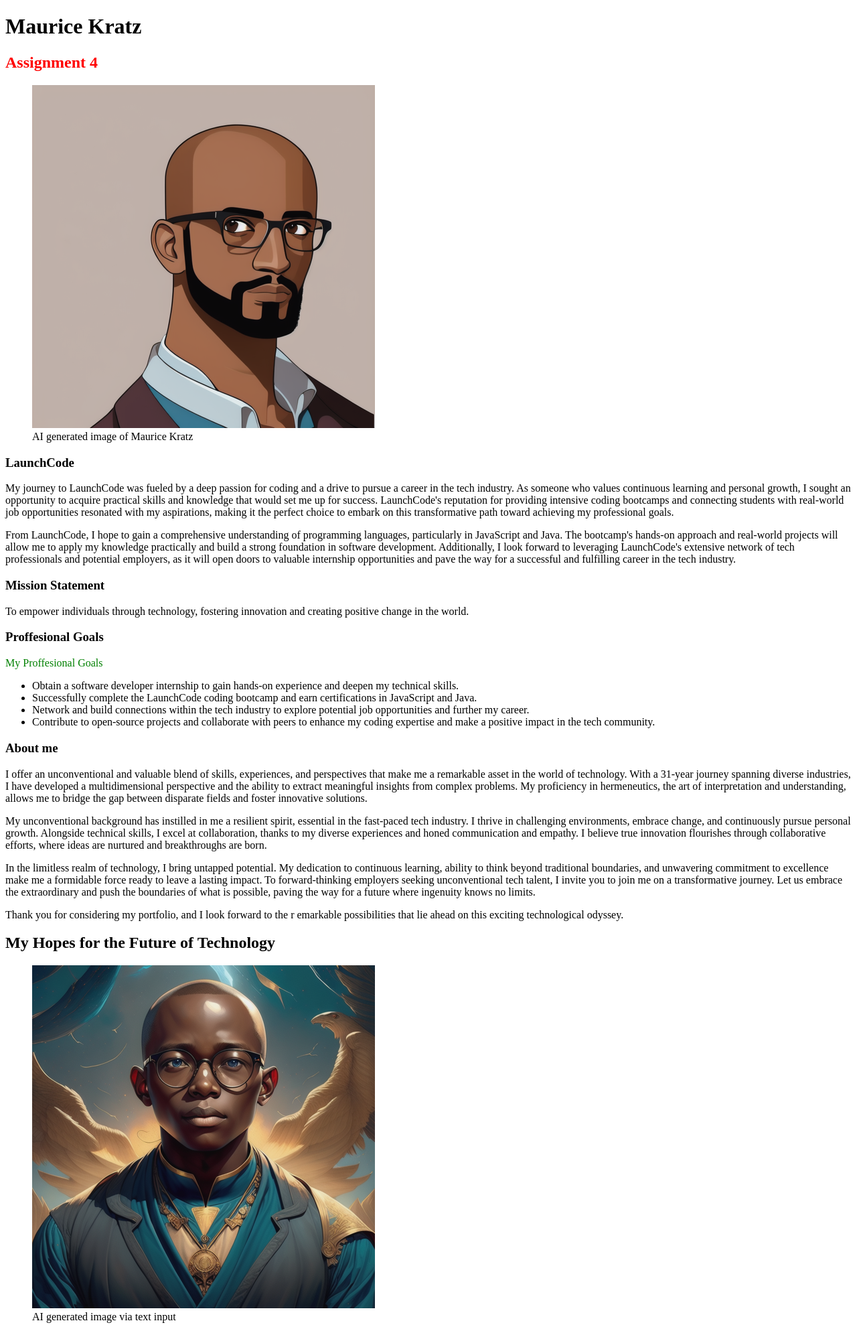
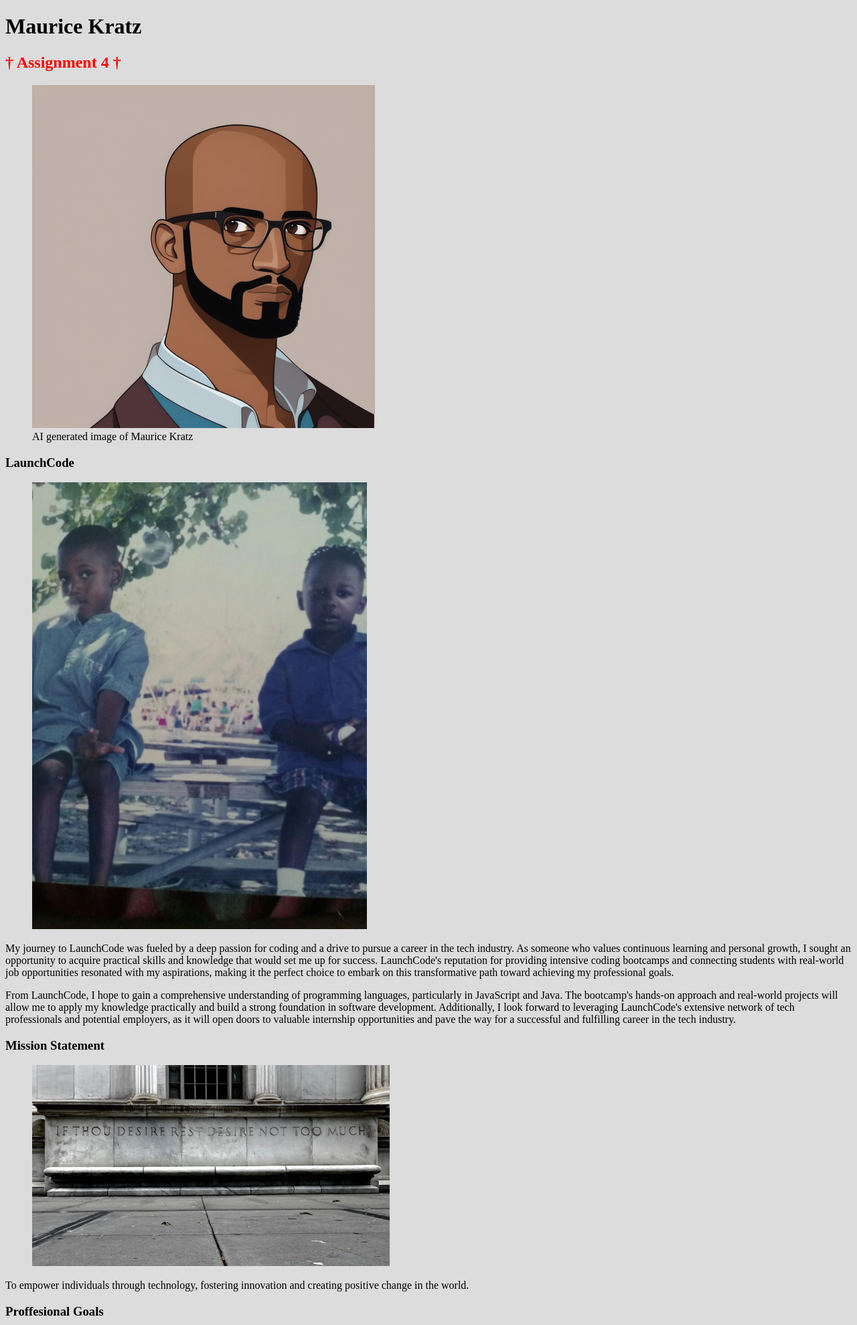
Before and after one commit to LaunchCodeAllhubs/js-assignment-4-html-me-something-KratzKodes, a website: page index.html in a window 1280 px wide. Shown: the top 1978 px of the page at 67% size. Drawn offline with Linux system fonts and the light colour scheme.

Commit message:
assignment 4 1.5

```diff
--- a/index.html
+++ b/index.html
@@ -6,7 +6,7 @@
    <link rel="stylesheet" href="styles.css">
    <title>Assingment 4</title>
 </head>
-<body>
+<body class="content">
 
    <div class="header">
       <header>
@@ -22,7 +22,7 @@
 
          <div class="mainHeader">
             <h2 id="mainHeading">
-               Assignment 4
+            &dagger; Assignment 4 &dagger;
             </h2>
          </div>
 
@@ -35,6 +35,9 @@
 
             <div class="LaunchCode">
                <h3>LaunchCode</h1>
+               <figure>
+                  <img src="/images/Bahamas.JPG.jpg" alt="young maurice" width="500 rem">
+               </figure>
                <p> My journey to LaunchCode was fueled by a deep passion for coding and a drive to pursue a career in the tech industry. As
                someone who values continuous learning and personal growth, I sought an opportunity to acquire practical skills and
                knowledge that would set me up for success. LaunchCode's reputation for providing intensive coding bootcamps and
@@ -60,6 +63,9 @@
 
             <div class="Mission Statement">
                <h3>Mission Statement</h1>
+                  <figure>
+                     <img src="/images/Courthouse.jpg" alt="image of Courthouse" 600rem height= 300 rem>
+                  </figure>
                <p>To empower individuals through technology, fostering innovation and creating positive change in the world.</p>
 
             </div>
@@ -80,6 +86,9 @@
 
             <div class="About me">
                <h3>About me</h3>
+               <figure>
+                  <img src="/images/Skydiving.JPG.jpg" alt="image of Maurice Skydiving" width="600 rem">
+               </figure>
 
                <p>
                   I offer an unconventional and valuable blend of skills,
@@ -122,7 +131,7 @@
       <article>
          <h1>My Hopes for the Future of Technology</h1>
          <figure>
-            <img src="/images/earth.png">
+            <img src="/images/earth.png" alt="image generated by AI">
             <figcaption>AI generated image via text input</figcaption>
          </figure>
           <p>I am incredibly excited about the future of technology, especially when it comes to AI and generative art.
--- a/styles.css
+++ b/styles.css
@@ -1,7 +1,8 @@
 /* Write your CSS here! */
-.body {
+body {
     margin: 8px;
     display: block;
+    background-color: gainsboro;
 }
 
 #mainHeading{
@@ -11,3 +12,7 @@
 #testP {
     color: green;
 }
+
+p {
+    word-wrap: normal;
+}
```
Also changed, not shown: images/Bahamas.JPG.jpg (added), images/Courthouse.jpg (added), images/Skydiving.JPG.jpg (added).
